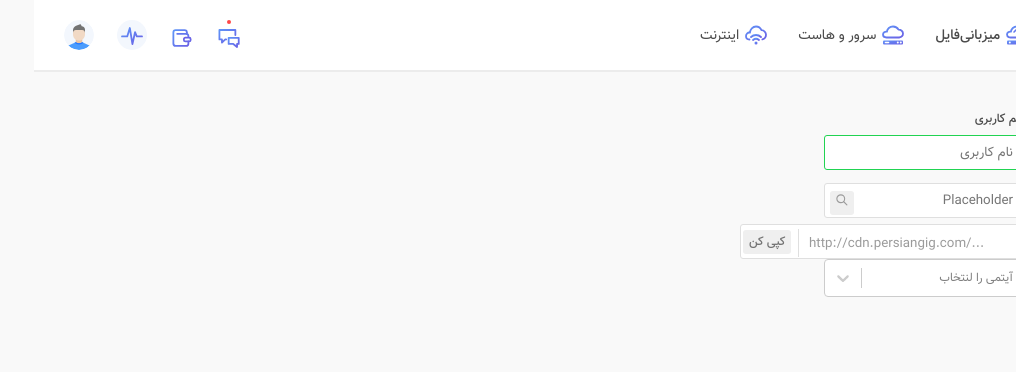
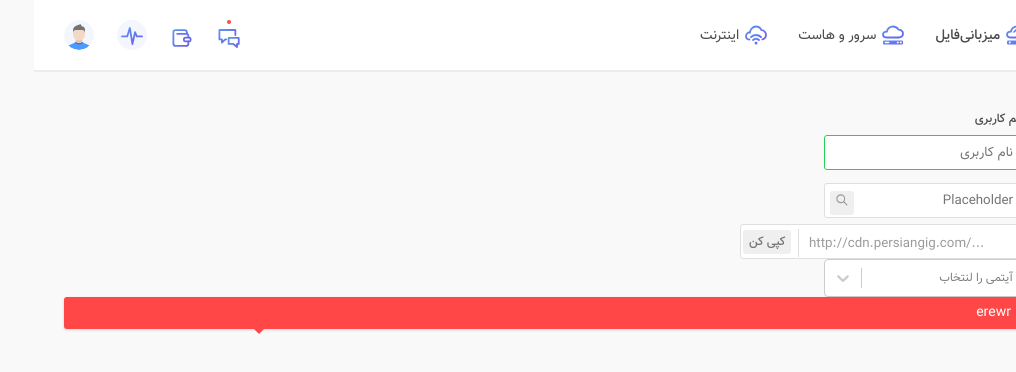
Before and after one commit to cventix/blueberry-cfsui, a React (Create React App) app: page / in a window 1280 px wide. Shown: the top 372 px of the page, without its empty margins (264-1280 px from the left). Built offline with nearby package versions, Linux system fonts and the light colour scheme.

Commit message:
bug fixed

```diff
--- a/src/components/ui-elements/Toast/Toast.module.scss
+++ b/src/components/ui-elements/Toast/Toast.module.scss
@@ -4,7 +4,7 @@
 	position: relative;
 	padding: 5px 13px;
 	color: #fff;
-	@include border-radius(3px);
+	@include border-radius($br-radius-sm);
 	@include box-shadow(0 1px 3px 0 rgba(0, 0, 0, 0.15));
 
 	&:after {
--- a/src/components/ui-elements/Toast/Toast.tsx
+++ b/src/components/ui-elements/Toast/Toast.tsx
@@ -5,12 +5,13 @@ import styles from "./Toast.module.scss";
 
 export default interface Iprops {
 	children: string;
-	type: string;
+	error?: boolean;
+	success?: boolean
 }
 
 export const Toast: React.FunctionComponent<Iprops> = props => {
 	return <div
-	className={props.type == 'success' ? `${styles.toast} ${styles.success}` : `${styles.toast} ${styles.error}`}
+	className={props.success ? `${styles.toast} ${styles.success}` : `${styles.toast} ${styles.error}`}
 	>
 		{props.children}
 	</div>;
--- a/src/components/ui-elements/Tooltip/Tooltip.module.scss
+++ b/src/components/ui-elements/Tooltip/Tooltip.module.scss
@@ -6,7 +6,7 @@
 	color: #fff;
 	background-color: $lt-gray;
 	text-align: center;
-	@include border-radius(3px);
+	@include border-radius($br-radius-sm);
 	@include box-shadow(0 1px 3px 0 rgba(0, 0, 0, 0.15));
 
 	&:after {
--- a/src/containers/Home/App.tsx
+++ b/src/containers/Home/App.tsx
@@ -7,6 +7,7 @@ import { TextInput } from "../../components/ui-elements/Input/Input";
 import { SearchInput } from "../../components/ui-elements/SearchInput/SearchInput";
 import { ValueCopyInput } from "../../components/ui-elements/ValueCopyInput/ValueCopyInput";
 import { SelectInput } from "../../components/ui-elements/SelectInput/SelectInput";
+import { Toast } from "../../components/ui-elements/Toast/Toast";
 import "./App.css";
 
 import { Content } from "../../components/Content/Content";
@@ -36,6 +37,7 @@ class App extends Component {
           <SearchInput />
           <ValueCopyInput onClick={() => {}} />
           <SelectInput options={options} placeholder="آیتمی را لنتخاب"/>
+          <Toast error={true}>erewr</Toast>
         </Main>
       </div>
     );
```
